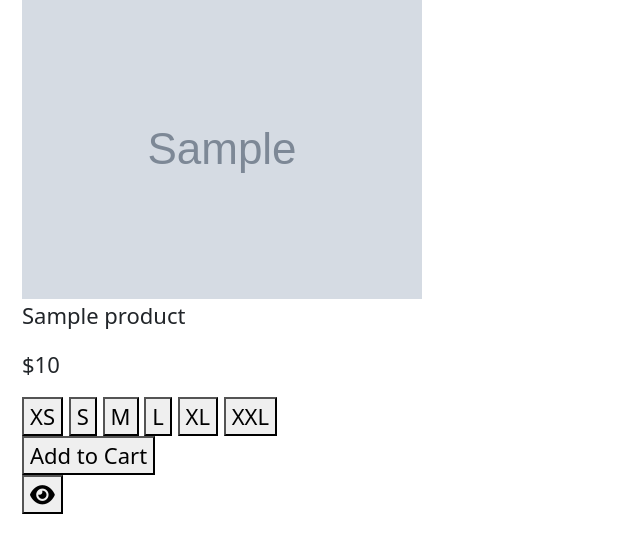
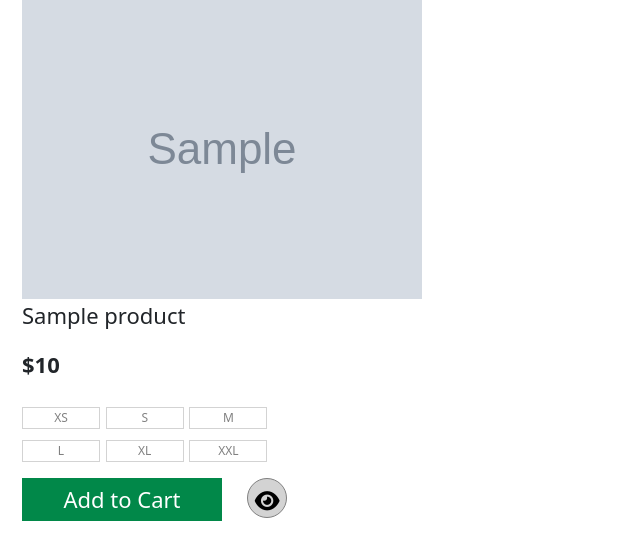
Before and after one commit to NickG35/Threadz, a Django app: template products/templates/product.html in a window 1280 px wide. Shown: the part 90-650 px from the top of the page, without its empty margins (0-640 px from the left). Run offline with Django 5.2, Linux system fonts and the light colour scheme; the template is opened without the code that fills it: most values are stand-ins (such as "Sample title", 1, 10 or a date in 2020); grey boxes marked "Sample" are stand-in pictures; some libraries are stand-ins or nearby versions.

Commit message:
styled cart and watchlist buttons

```diff
--- a/products/static/products/styles.css
+++ b/products/static/products/styles.css
@@ -35,10 +35,6 @@
     white-space: nowrap;
 }
 
-.product_price {
-    font-weight: bold;
-}
-
 .creation-form{
     width: 100%;
     justify-self: center;
@@ -57,6 +53,67 @@
     width: 100%;
 }
 
+.product_display {
+    max-width: 100%;
+}
+
+
+#product_size {
+    font-size: 12px;
+}
+
+.bold {
+    font-weight: bold;
+}
+.size-picker {
+    margin-bottom: 15px;
+    max-width: 300px;
+}
+.size-button {
+    background-color: white;
+    color: gray;
+    border: 1px solid lightgray;
+    font-size: 12px;
+    min-width:78px;
+    max-width: 78px;
+
+}
+
+.size-button.active {
+    background-color: black;
+    color: white;
+    border: solid 1px white;
+}
+
+
+.product_buttons {
+    max-width: 300px;
+    display: flex;
+    justify-content: center;
+}
+
+.product-btn {
+    width: 100%;
+    padding: 5px;
+}
+
+#cart_button {
+    background-color: #018849;
+    color: white;
+    border: none;
+    max-width: 200px;
+    min-width: 200px;
+}
+
+
+#watchlist_button {
+    background-color:lightgray;
+    border-radius: 100%;
+    border: 1px solid gray;
+    max-width: 40px;
+    max-height: 40px;
+    justify-self: right;
+}
 
 /* Larger mobile screens (601px to 767px) */
 @media (min-width: 601px) and (max-width: 767px) {
```
